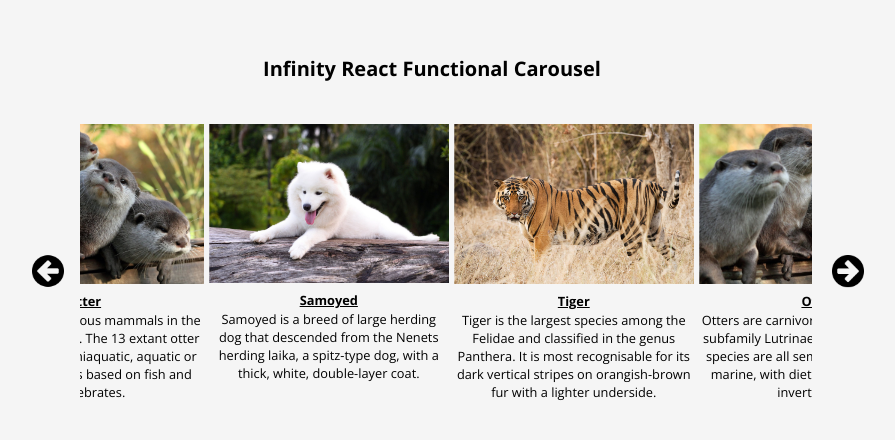
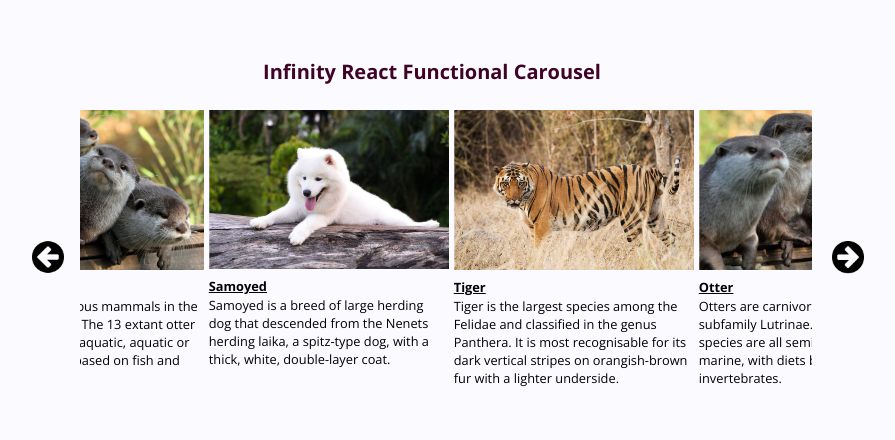
Before and after one commit to Selianaaa/infinity-react-carousel, a React (Create React App) app: page / in a window 1280 px wide. Shown: the part 164-604 px from the top of the page, without its empty margins (208-1103 px from the left). Built offline with nearby package versions, Linux system fonts and the light colour scheme.

Commit message:
refactor: prettier

```diff
--- a/src/app/App.js
+++ b/src/app/App.js
@@ -2,7 +2,7 @@ import React from 'react';
 import styled from 'styled-components';
 
 import GlobalStyle from './GlobalStyles'
-import CarouselCentralBlock from '../carousel/CarouselCentralBlock';
+import { Carousel } from '../carousel/Carousel';
 
 
 function App() {
@@ -10,7 +10,7 @@ function App() {
   return (
     <Container>
       <GlobalStyle/>
-      <CarouselCentralBlock />
+      <Carousel />
     </Container>
   )
 }
@@ -23,6 +23,7 @@ const Container = styled.section`
   width: 100%;
   height: 100%;
   display: flex;
+  align-items: center;
   justify-content: center;
-  background: #F5F5F5;
+  background: #fbfaff;
 `
--- a/src/carousel/Carousel.jsx
+++ b/src/carousel/Carousel.jsx
@@ -1,48 +1,29 @@
 import React from 'react'
 import styled from 'styled-components'
 
-import { colors } from '../../../constants/color.constants'
-
 import CarouselCentralBlock from './CarouselCentralBlock'
 
+export const Carousel = () => (
+  <ContentWrapper>
+    <Title>Infinity React Functional Carousel</Title>
 
-export default function Carousel() {
+    <CarouselCentralBlock />
+  </ContentWrapper>
+)
 
-    return (
-        <Container>
-            <GridWrapper>
-                <TitleBlock />
-                <CarouselCentralBlock />
-            </GridWrapper>
-        </Container>
-    )
-}
-
-function TitleBlock() {
-    return (
-        <TitleBlockWrapper>
-            Статьи
-        </TitleBlockWrapper>
-    )
-}
-
-
-const Container = styled.article`
-    width: 100%;
-    display: grid;
-    align-items: center;
-    justify-items: center;
+const ContentWrapper = styled.div`
+  position: relative;
+  width: 100%;
+  display: flex;
+  flex-direction: column;
+  align-items: center;
+  justify-items: center;
 `
 
-const GridWrapper = styled.div`
-    display: grid;
-    width: 70%;
-    padding: 5% 0;
+const Title = styled.h3`
+  font-size: 20px;
+  line-height: 17px;
+  font-weight: 700;
+  margin-bottom: 30px;
+  color: #3f0326;
 `
-
-const TitleBlockWrapper = styled.div`
-    margin-left: 5%;
-    margin-bottom: 3%;
-    font-size: 2vw;
-    font-weight: 400;
-`
--- a/src/carousel/CarouselCentralBlock.jsx
+++ b/src/carousel/CarouselCentralBlock.jsx
@@ -8,117 +8,112 @@ import tiger from '../assets/images/tiger.jpg'
 import CarouselItemsBlock from './CarouselItemsBlock'
 import { ArrowButton } from '../components'
 
-
-export default function CarouselCentralBlock() {
-
-    return (
-        <Container>
-            <Title>Infinity React Functional Carousel</Title>
-            <CentralBlock />
-        </Container>
-    )
-}
-
-
-function CentralBlock() {
+export default function CentralBlocks() {
   const carouselItems = [
     {
       image: otter,
       name: 'Otter',
-            description: 'Otters are carnivorous mammals in the subfamily Lutrinae. The 13 extant otter species are all semiaquatic, aquatic or marine, with diets based on fish and invertebrates.'
+      description:
+        'Otters are carnivorous mammals in the subfamily Lutrinae. The 13 extant otter species are all semiaquatic, aquatic or marine, with diets based on fish and invertebrates.',
     },
     {
       image: dog,
       name: 'Samoyed',
-            description: 'Samoyed is a breed of large herding dog that descended from the Nenets herding laika, a spitz-type dog, with a thick, white, double-layer coat.'
+      description:
+        'Samoyed is a breed of large herding dog that descended from the Nenets herding laika, a spitz-type dog, with a thick, white, double-layer coat.',
     },
     {
       image: tiger,
       name: 'Tiger',
-            description: 'Tiger is the largest species among the Felidae and classified in the genus Panthera. It is most recognisable for its dark vertical stripes on orangish-brown fur with a lighter underside.'
-        }
-    ];
+      description:
+        'Tiger is the largest species among the Felidae and classified in the genus Panthera. It is most recognisable for its dark vertical stripes on orangish-brown fur with a lighter underside.',
+    },
+  ]
 
-    const oneTimeTranlation = 245;
+  const oneTimeTranlation = 245
 
-    const [carouselList] = useState(setCarouselItems);
-    const itemsAmount = carouselList.length;
+  const [carouselList] = useState(setCarouselItems)
+  const itemsAmount = carouselList.length
 
-    const [firstIndex, setFirstIndex] = useState(0);
-    const [lastIndex, setLastIndex] = useState(itemsAmount - 1);
-    const [translatingItem, setTranslatingItem] = useState(0);
+  const [firstIndex, setFirstIndex] = useState(0)
+  const [lastIndex, setLastIndex] = useState(itemsAmount - 1)
+  const [translatingItem, setTranslatingItem] = useState(0)
 
-    const [currentTranslation, setCurrentTranslation] = useState([]);
-    const [autoPlay, setAutoPlay] = useState(true);
-
+  const [currentTranslation, setCurrentTranslation] = useState([])
+  const [autoPlay, setAutoPlay] = useState(true)
 
   useEffect(() => {
-        setInitialTranslation();
-    },[]);
-
+    setInitialTranslation()
+  }, [])
 
   useEffect(() => {
     if (autoPlay) {
       const interval = setInterval(() => {
-                rightArrowClick();
-            }, 5000);
-            return () => clearInterval(interval);
+        rightArrowClick()
+      }, 5000)
+      return () => clearInterval(interval)
     }
-    }, [currentTranslation, autoPlay]);
-
+  }, [currentTranslation, autoPlay])
 
   function setCarouselItems() {
-        return (carouselItems.length === 3)
-            ? carouselItems.slice(carouselItems.length - 1).concat(...carouselItems, carouselItems.slice(0,2))
-            : carouselItems;
+    return carouselItems.length === 3
+      ? carouselItems
+          .slice(carouselItems.length - 1)
+          .concat(...carouselItems, carouselItems.slice(0, 2))
+      : carouselItems
   }
 
-
   function setInitialTranslation() {
-        const initTranslation = [];
+    const initTranslation = []
     for (var item = 0; item < itemsAmount; item++) {
-            initTranslation.push(-oneTimeTranlation);
-        };
-        setCurrentTranslation(initTranslation);
+      initTranslation.push(-oneTimeTranlation)
+    }
+    setCurrentTranslation(initTranslation)
   }
 
-
   function onMouseOn() {
-        setAutoPlay(false);
+    setAutoPlay(false)
   }
 
-
   function onMouseOut() {
-        setAutoPlay(true);
+    setAutoPlay(true)
   }
 
-
   function rightArrowClick() {
-        (firstIndex === itemsAmount - 1) ? setInitialPosition() : setFirstIndex(firstIndex + 1);
-        (lastIndex === itemsAmount - 1) ? setLastIndex(0) : setLastIndex(lastIndex + 1);
-        const rightTranslation = currentTranslation.map(translation => translation - oneTimeTranlation);
-        rightTranslation[firstIndex] = rightTranslation[firstIndex] + oneTimeTranlation * itemsAmount;
-        setTranslatingItem(firstIndex);
-        setCurrentTranslation(rightTranslation);
+    firstIndex === itemsAmount - 1
+      ? setInitialPosition()
+      : setFirstIndex(firstIndex + 1)
+    lastIndex === itemsAmount - 1
+      ? setLastIndex(0)
+      : setLastIndex(lastIndex + 1)
+    const rightTranslation = currentTranslation.map(
+      (translation) => translation - oneTimeTranlation,
+    )
+    rightTranslation[firstIndex] =
+      rightTranslation[firstIndex] + oneTimeTranlation * itemsAmount
+    setTranslatingItem(firstIndex)
+    setCurrentTranslation(rightTranslation)
   }
 
-
   function leftArrowClick() {
-        (firstIndex === 0) ? setFirstIndex(itemsAmount - 1) : setFirstIndex(firstIndex - 1);
-        (lastIndex === 0) ? setInitialPosition() : setLastIndex(lastIndex - 1);
-        const leftTranslation = currentTranslation.map(translation => translation + oneTimeTranlation);
-        leftTranslation[lastIndex] = leftTranslation[lastIndex] - oneTimeTranlation * itemsAmount;
-        setTranslatingItem(lastIndex);
-        setCurrentTranslation(leftTranslation);
+    firstIndex === 0
+      ? setFirstIndex(itemsAmount - 1)
+      : setFirstIndex(firstIndex - 1)
+    lastIndex === 0 ? setInitialPosition() : setLastIndex(lastIndex - 1)
+    const leftTranslation = currentTranslation.map(
+      (translation) => translation + oneTimeTranlation,
+    )
+    leftTranslation[lastIndex] =
+      leftTranslation[lastIndex] - oneTimeTranlation * itemsAmount
+    setTranslatingItem(lastIndex)
+    setCurrentTranslation(leftTranslation)
   }
 
-
   function setInitialPosition() {
-        setFirstIndex(0);
-        setLastIndex(itemsAmount - 1);
-        setInitialTranslation();
+    setFirstIndex(0)
+    setLastIndex(itemsAmount - 1)
+    setInitialTranslation()
   }
-
 
   const carouselDataProps = {
     currentTranslation,
@@ -126,39 +121,18 @@ function CentralBlock() {
     firstIndex,
     lastIndex,
     translatingItem,
-        oneTimeTranlation
-    };
-
+    oneTimeTranlation,
+  }
 
   return (
-        <CentralBlockWrapper
-            onMouseEnter={onMouseOn}
-            onMouseLeave={onMouseOut}
-        >
+    <CentralBlockWrapper onMouseEnter={onMouseOn} onMouseLeave={onMouseOut}>
       <ArrowButton clickHandler={leftArrowClick} />
-        <CarouselItemsBlock
-            items={itemsAmount}
-            {...carouselDataProps}
-        />
-        <ArrowButton type='right' clickHandler={rightArrowClick} />
+      <CarouselItemsBlock items={itemsAmount} {...carouselDataProps} />
+      <ArrowButton type="right" clickHandler={rightArrowClick} />
     </CentralBlockWrapper>
   )
 }
 
-const Container = styled.section`
-    display: grid;
-    grid-template-rows: 0.5fr 2fr;
-    align-self: center;
-    justify-self: center;
-    text-align: center;
-
-`
-
-const Title = styled.h3`
-    font-size: calc( (100vw - 1280px)/(1919 - 1280) * (25 - 20) + 20px);
-    font-weight: 700;
-    line-height: 204.3%;
-`
 
 const CentralBlockWrapper = styled.div`
   width: 800px;
--- a/src/carousel/CarouselItemsBlock.jsx
+++ b/src/carousel/CarouselItemsBlock.jsx
@@ -1,9 +1,7 @@
-import React from 'react';
-import styled from 'styled-components';
+import React from 'react'
+import styled from 'styled-components'
 
-
-const oneTimeTranlation = 245;
-
+const oneTimeTranlation = 245
 
 export default function CarouselItemsBlock({ items, ...carouselDataProps }) {
   return (
@@ -15,27 +13,29 @@ export default function CarouselItemsBlock({ items, ...carouselDataProps }) {
   )
 }
 
-
-function CarouselData({ currentTranslation, carouselList, firstIndex, lastIndex, translatingItem }) {
-    const translation = Array.from(currentTranslation);
+function CarouselData({
+  currentTranslation,
+  carouselList,
+  firstIndex,
+  lastIndex,
+  translatingItem,
+}) {
+  const translation = Array.from(currentTranslation)
   return carouselList.map((item, index) => {
-        const { image, name, description } = item;
-        const itemTranslation = translation[index];
+    const { image, name, description } = item
+    const itemTranslation = translation[index]
     if (index === translatingItem) {
-        var isTransliting = true;
+      var isTransliting = true
     }
 
     const carouselItemsProps = {
       itemTranslation,
       isTransliting,
-        oneTimeTranlation
-        };
+      oneTimeTranlation,
+    }
 
     return (
-            <CarouselItem
-                key={index}
-                {...carouselItemsProps}
-            >
+      <CarouselItem key={index} {...carouselItemsProps}>
         <CarouselItemImg src={image} alt="" draggable="false" />
         <CarouselItemName>{name}</CarouselItemName>
         <p>{description}</p>
@@ -43,7 +43,6 @@ function CarouselData({ currentTranslation, carouselList, firstIndex, lastIndex,
     )
   })
 }
-
 
 const CarouselWrapper = styled.div`
   width: 732px;
@@ -56,7 +55,7 @@ const CarouselItemsBlockWrapper = styled.div`
   position: relative;
   width: ${({ items }) => items * `${oneTimeTranlation}`}px;
   height: 300px;
-    p{
+  p {
     font-size: 1vw;
   }
 `
```
Also changed, not shown: src/components/_ArrowButton.jsx (+2 -8 lines). Lines whose indentation alone changed are shown as unchanged.
